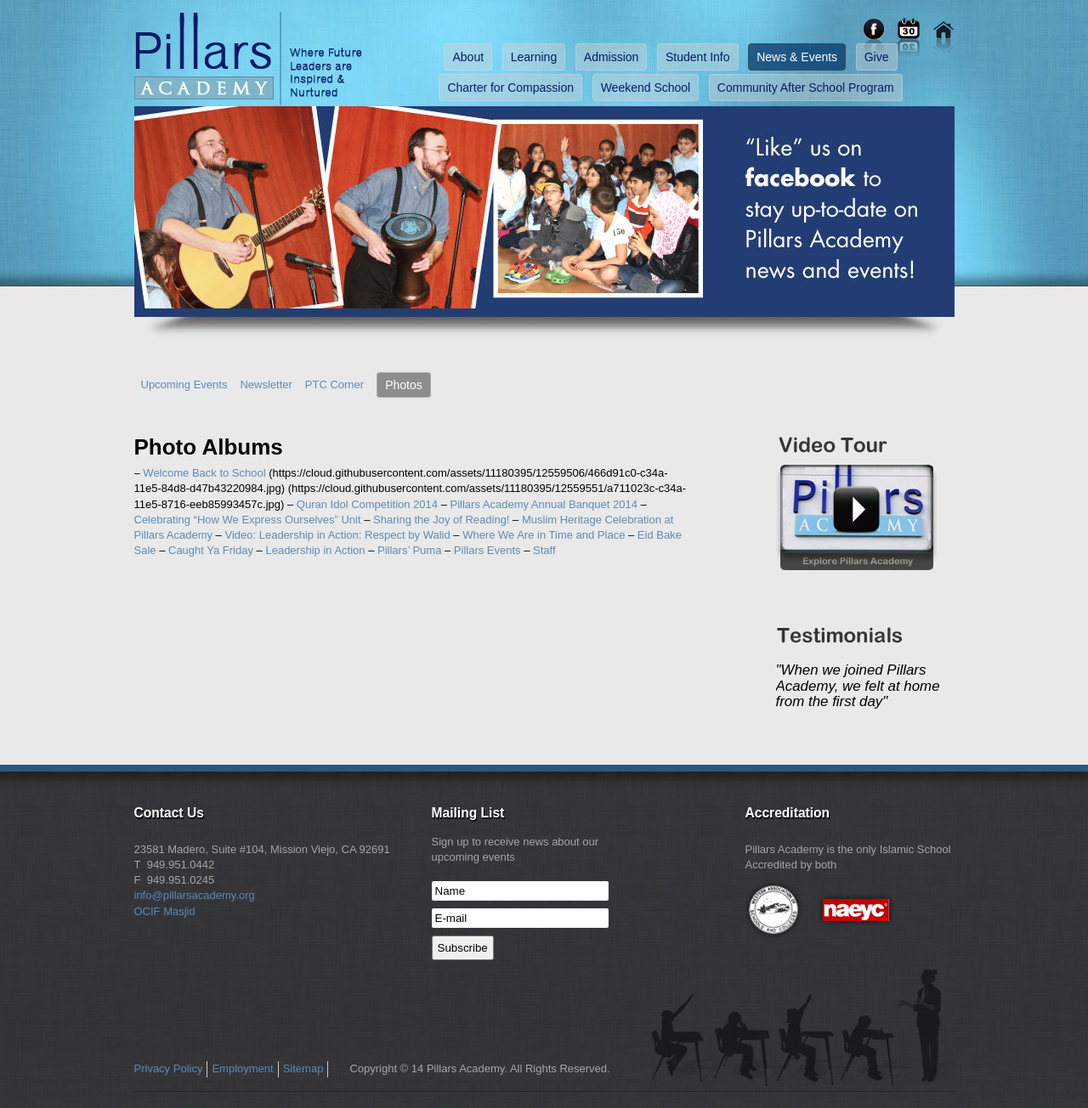
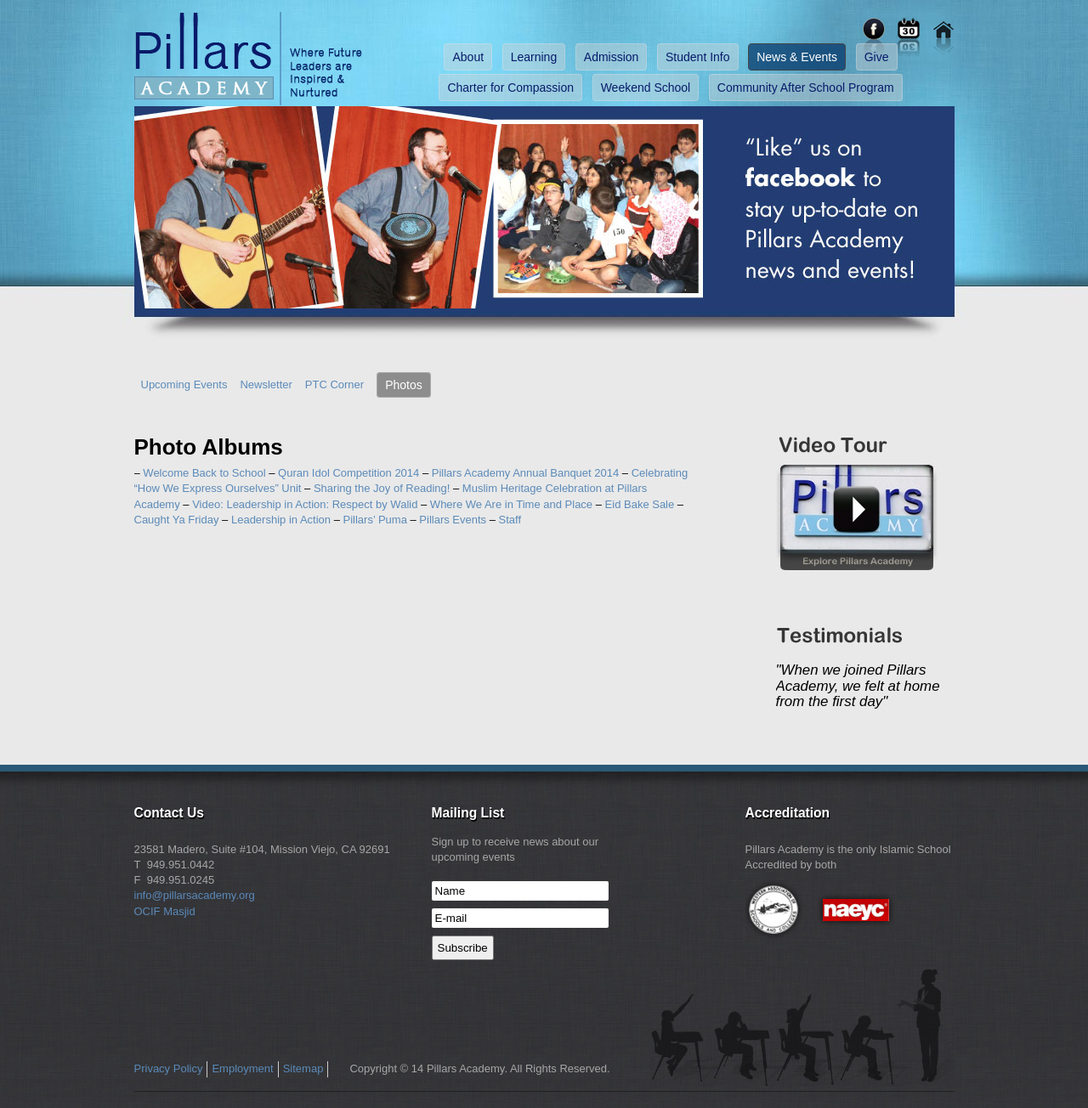
Before and after one commit to pillarsacademy/pillarsacademy.github.io, a Jekyll site: the page built from news/photos.md, in a window 1280 px wide. Shown: the whole page at 85% size. Built offline with Jekyll 4.4.1, drawn with Linux system fonts in a browser that asks for light colours; nearby versions of some CDN libraries; Markdown is read by kramdown in place of the engine named in the settings; some of the changed lines change nothing that is shown.

Commit message:
Update photos.md

```diff
--- a/news/photos.md
+++ b/news/photos.md
@@ -3,7 +3,7 @@
 ---
 
 # Photo Albums
- -- [Welcome Back to School](https://cloud.githubusercontent.com/assets/11180395/12559436/f2f9ad76-c349-11e5-86c1-75cb8366f6f4.jpg) (https://cloud.githubusercontent.com/assets/11180395/12559506/466d91c0-c34a-11e5-84d8-d47b43220984.jpg) (https://cloud.githubusercontent.com/assets/11180395/12559551/a711023c-c34a-11e5-8716-eeb85993457c.jpg)
+ -- [Welcome Back to School](https://www.facebook.com/PillarsAcademy/photos/pb.116191751802455.-2207520000.1453743847./877704378984518/?type=3&theater)
  -- [Quran Idol Competition 2014](https://www.facebook.com/media/set/?set=a.625968057491486.1073741841.116191751802455)
  -- [Pillars Academy Annual Banquet 2014](https://www.facebook.com/media/set/?set=a.601134136641545.1073741840.116191751802455&type=3)
  -- [Celebrating "How We Express Ourselves" Unit](https://www.facebook.com/media/set/?set=a.577741452314147.1073741838.116191751802455&type=3&uploaded=7)
```
